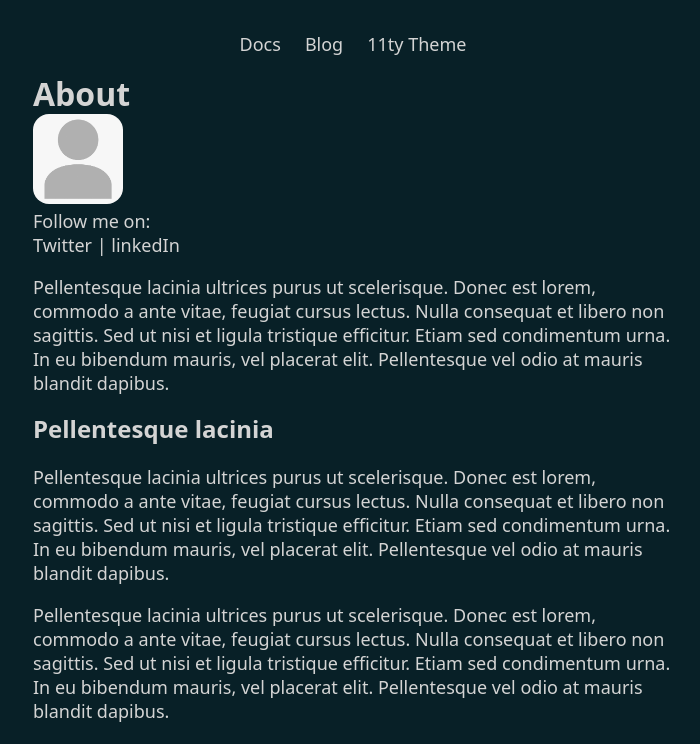
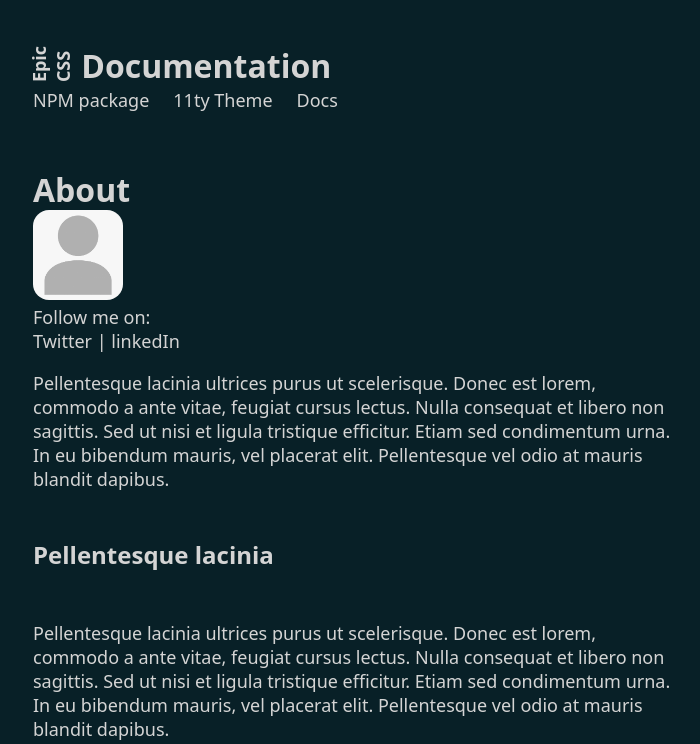
Before and after one commit to jeremyfaucher/epic-css-site, an Eleventy site: page src/about/index.html in a window 1280 px wide. Shown: the top 744 px of the page, without its empty margins (287-987 px from the left). Built offline with nearby package versions, Linux system fonts and the light colour scheme; Eleventy itself is replaced by a stand-in of ours; files that its build step writes are made by us from their sources.

Commit message:
stating docs

```diff
--- a/package.json
+++ b/package.json
@@ -1,13 +1,13 @@
 {
-  "name": "eleventy-theme-design2seo",
+  "name": "epic-css-site",
   "version": "1.0.0",
   "description": "11ty Starter Theme",
   "main": "index.njk",
   "scripts": {
-    "start": "npm-run-all epic-compile --parallel watch:*",
+    "start": "npm-run-all --parallel watch:*",
     "watch:start": "eleventy --serve",
-    "watch:sass": "sass --watch src/sass/index.scss:src/_includes/style.css",
     "build-production": "eleventy",
+    "watch:sass": "sass --watch src/my-epic-css/index.scss:src/_includes/style.css",
     "epic-compile": "sass --style expanded --source-map --embed-sources --no-error-css --quiet src/my-epic-css/index.scss:src/_includes/style.css",
     "epic-build": "node ./node_modules/epic-css/src/epic-build.js",
     "epic-light": "node ./node_modules/epic-css/src/epic-light.js"
--- a/src/_includes/header.njk
+++ b/src/_includes/header.njk
@@ -1,20 +1,27 @@
 {%- if tag == 'home-page' -%}
 <header class="container text-center my-120">
 <a href="/" class="text-xl font-bold">Epic CSS</a>
-<h1>A simpler utility-first UI library.</h2>
+<h1>A simpler utility-first UI library.</h1>
 <nav>
 <ul class="flex justify-center gap-24">
-<li role="listitem"><a href="https://www.npmjs.com/package/epic-css" class="{{ 'active' if tag == "blog-page"}}" target="_blank">NPM package</a></li>
-<li role="listitem"><a href="https://github.com/jeremyfaucher/epic-css-11ty-theme" class="{{ 'active' if tag == "about-page"}}" target="_blank">11ty Theme</a></li>
+<li role="listitem"><a href="https://www.npmjs.com/package/epic-css" target="_blank">NPM package</a></li>
+<li role="listitem"><a href="https://github.com/jeremyfaucher/epic-css-11ty-theme" target="_blank">11ty Theme</a></li>
+<li role="listitem"><a href="/docs" class="{{ 'active' if tag == "docs"}}" >Docs</a></li>
 </ul>
 </nav>
 </header>
 {%- else %}
+<header class="container my-40">
+<div class="flex gap-12 items-bottom">
+<a href="/" class="text-md font-bold" style="display: inline-block; transform: rotate(-90deg);">Epic<br> CSS</a>
+<h1 class="mb-0 mt-6">Documentation</h1>
+</div>
 <nav>
-<ul class="flex justify-center gap-24 mt-32">
-<li role="listitem"><a href="/docs/" class="{{ 'active' if tag == "blog-page"}}">Docs</a></li>
-<li role="listitem"><a href="/blog/" class="{{ 'active' if tag == "blog-page"}}">Blog</a></li>
-<li role="listitem"><a href="https://github.com/jeremyfaucher/epic-css-11ty-theme" class="{{ 'active' if tag == "about-page"}}">11ty Theme</a></li>
+<ul class="flex gap-24">
+<li role="listitem"><a href="https://www.npmjs.com/package/epic-css" target="_blank">NPM package</a></li>
+<li role="listitem"><a href="https://github.com/jeremyfaucher/epic-css-11ty-theme" target="_blank">11ty Theme</a></li>
+<li role="listitem"><a href="/docs" class="{{ 'active' if tag == "docs"}}" >Docs</a></li>
 </ul>
 </nav>
+</header>
 {% endif %}
--- a/src/my-epic-css/index.scss
+++ b/src/my-epic-css/index.scss
@@ -1,10 +1,40 @@
-@import "../sass/_variables";
+// @import "../sass/_variables";
+// // Define a SASS variable
+// $body-font-size: 16px;
+// $container-width: 640px;
+
+// @import "../sass/_base";
+
+// pre {
+//     background: #0b2938;
+//     padding: 1.5em 14px;
+//     margin-bottom: 2rem;
+//     overflow: auto;
+//     border-radius: 1rem;
+// }
+
+// code {
+// }
+
+// p code {
+//     background: #11384b;
+//     border-radius: 4px;
+//     padding: 2px 12px;
+// }
+
+// @import "../sass/_colors";
+// @import "../sass/_fontramp";
+// @import "../sass/_images";
+// @import '../sass/_grid';
+// @import '../sass/_spacers';
+
+@import "../../node_modules/epic-css/src/_variables";
 // Define a SASS variable
 $body-font-size: 16px;
 $container-width: 640px;
 
-@import "../sass/_base";
-
+@import "../../node_modules/epic-css/src/_base";
+// Custom Sass
 pre {
     background: #0b2938;
     padding: 1.5em 14px;
@@ -18,16 +48,8 @@
     overflow: auto;
 }
 
-p code {
-    background: #11384b;
-    border-radius: 4px;
-    padding: 2px 12px;
-}
-
-@import "../sass/_colors";
-@import "../sass/_fontramp";
-@import "../sass/_images";
-@import '../sass/_grid';
-@import '../sass/_spacers';
-
-// @import "../sass/index";
+@import "../../node_modules/epic-css/src/_colors";
+@import "../../node_modules/epic-css/src/_fontramp";
+@import "../../node_modules/epic-css/src/_images";
+@import '../../node_modules/epic-css/src/_grid';
+@import '../../node_modules/epic-css/src/_spacers';
--- a/src/sass/index.scss
+++ b/src/sass/index.scss
@@ -1,27 +1,7 @@
-@import "../../node_modules/epic-css/src/_variables";
-// Define a SASS variable
-$body-font-size: 16px;
-$container-width: 640px;
-
-@import "../../node_modules/epic-css/src/_base";
-// Custom Sass
-pre {
-    background: #0b2938;
-    padding: 1.5em 14px;
-    margin-bottom: 2rem;
-    overflow: auto;
-    border-radius: 1rem;
-}
-
-code {
-    color: #f8f8f2;
-    overflow: auto;
-}
-
-@import "../../node_modules/epic-css/src/_colors";
-@import "../../node_modules/epic-css/src/_fontramp";
-@import "../../node_modules/epic-css/src/_images";
-@import '../../node_modules/epic-css/src/_grid';
-@import '../../node_modules/epic-css/src/_spacers';
-
-// @import "../sass/index";
+@import "_variables";
+@import "_base";
+@import "_fontramp";
+@import "_colors";
+@import "_images";
+@import "grid";
+@import "_spacers";
```
Also changed, not shown: src/_includes/my-markdown.md (+3 -1 lines), netlify.toml, src/_includes/style.css, src/my-epic-css/pre-light.css, 7 other files.
